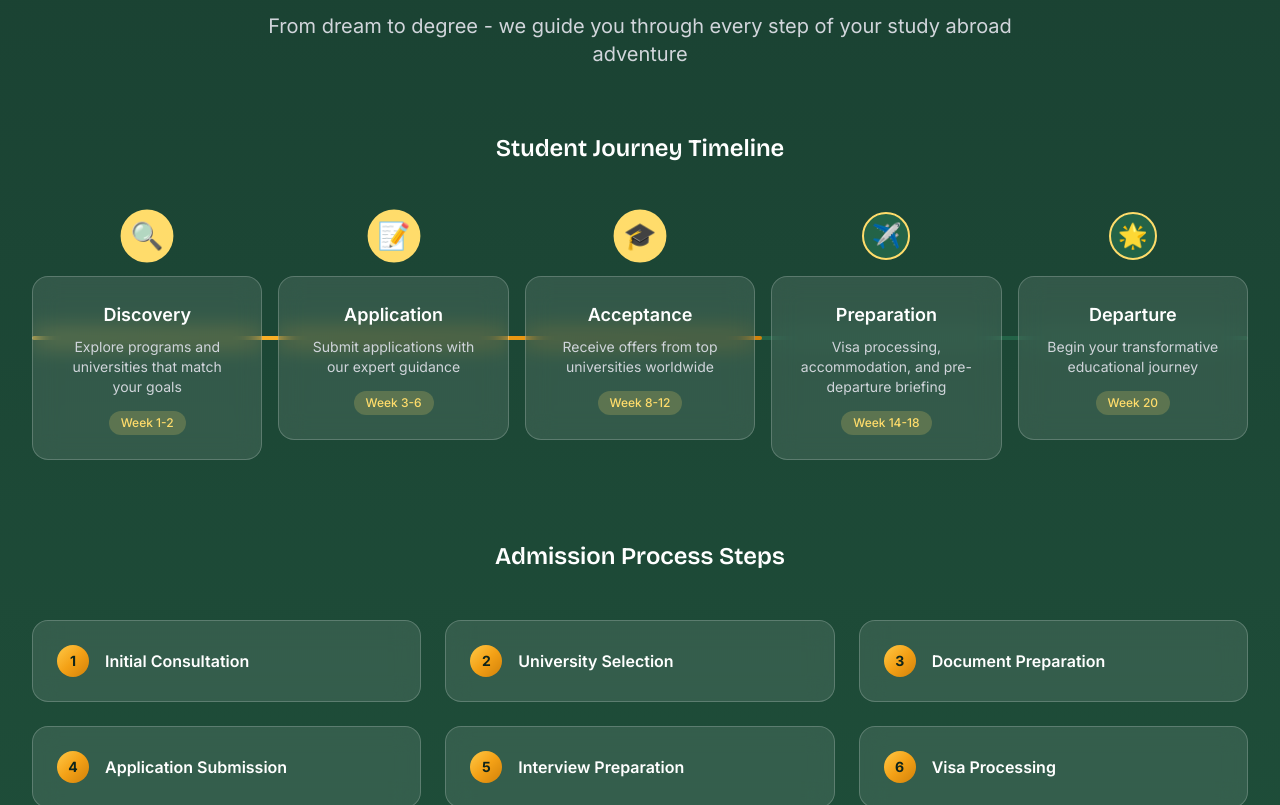
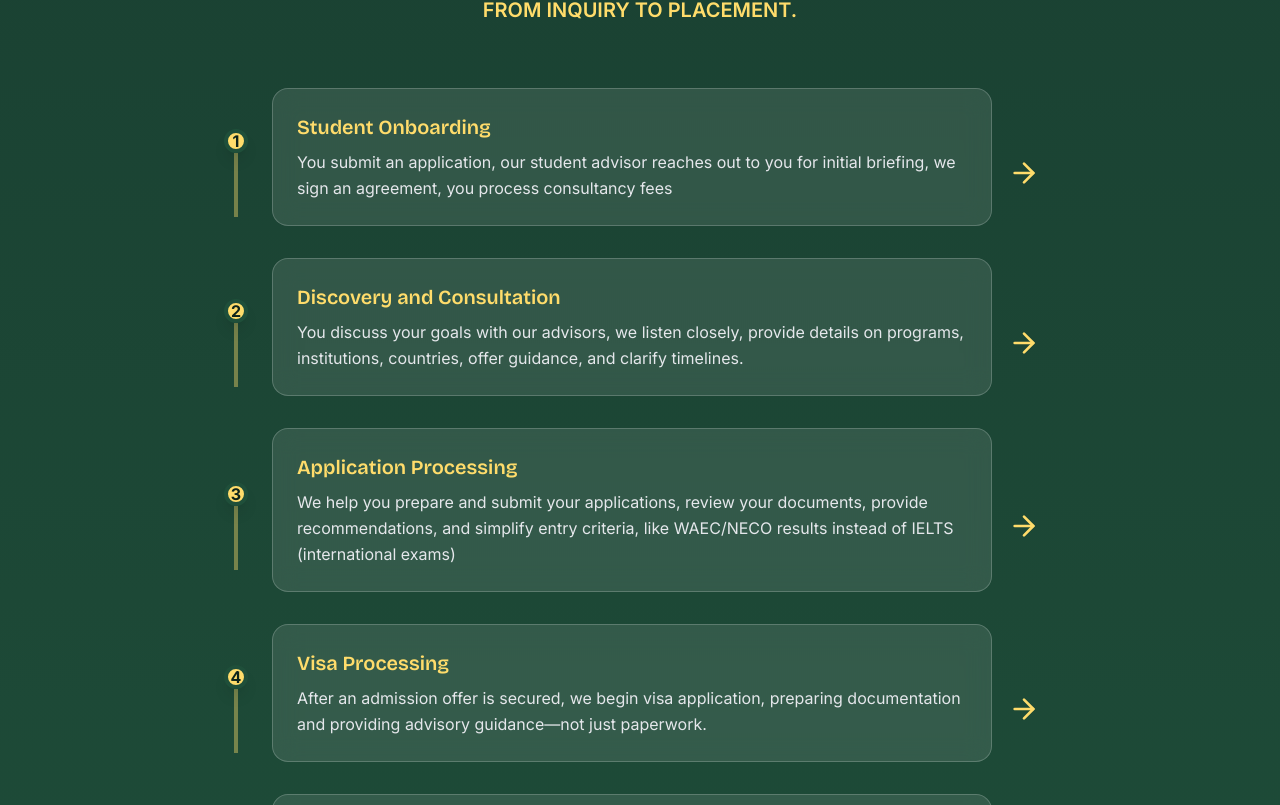
Before and after one commit to Code-Gale/ambitus-edu, a React (Vite) app: page / in a window 1280 px wide. Shown: the part 1715-2520 px from the top of the page. Built offline with nearby package versions, Linux system fonts and the light colour scheme.

Commit message:
:changed timeline to student journey map

```diff
--- a/src/components/JourneySection.tsx
+++ b/src/components/JourneySection.tsx
@@ -1,139 +1,71 @@
+import { ArrowRight } from 'lucide-react';
 
-import { useState, useEffect } from 'react';
+const journeyMap = [
+  {
+    title: 'Student Onboarding',
+    description:
+      'You submit an application, our student advisor reaches out to you for initial briefing, we sign an agreement, you process consultancy fees',
+  },
+  {
+    title: 'Discovery and Consultation',
+    description:
+      'You discuss your goals with our advisors, we listen closely, provide details on programs, institutions, countries, offer guidance, and clarify timelines.',
+  },
+  {
+    title: 'Application Processing',
+    description:
+      'We help you prepare and submit your applications, review your documents, provide recommendations, and simplify entry criteria, like WAEC/NECO results instead of IELTS (international exams)',
+  },
+  {
+    title: 'Visa Processing',
+    description:
+      'After an admission offer is secured, we begin visa application, preparing documentation and providing advisory guidance—not just paperwork.',
+  },
+  {
+    title: 'Pre-Departure Preparation',
+    description:
+      'When it\'s time to transition mentally and practically, we guide travel arrangements, orientation steps, and cultural prep.',
+  },
+  {
+    title: 'Arrival and Integration',
+    description:
+      'Once you begin your academic journey abroad, we stay connected post-arrival and ensure your financial commitments remain manageable.',
+  },
+];
 
 const JourneySection = () => {
-  const [activeStep, setActiveStep] = useState(0);
-
-  const journeySteps = [
-    {
-      title: "Discovery",
-      description: "Explore programs and universities that match your goals",
-      icon: "🔍",
-      duration: "Week 1-2"
-    },
-    {
-      title: "Application",
-      description: "Submit applications with our expert guidance",
-      icon: "📝",
-      duration: "Week 3-6"
-    },
-    {
-      title: "Acceptance",
-      description: "Receive offers from top universities worldwide",
-      icon: "🎓",
-      duration: "Week 8-12"
-    },
-    {
-      title: "Preparation",
-      description: "Visa processing, accommodation, and pre-departure briefing",
-      icon: "✈️",
-      duration: "Week 14-18"
-    },
-    {
-      title: "Departure",
-      description: "Begin your transformative educational journey",
-      icon: "🌟",
-      duration: "Week 20"
-    }
-  ];
-
-  const admissionSteps = [
-    "Initial Consultation",
-    "University Selection",
-    "Document Preparation",
-    "Application Submission",
-    "Interview Preparation",
-    "Visa Processing"
-  ];
-
-  useEffect(() => {
-    const timer = setInterval(() => {
-      setActiveStep((prev) => (prev + 1) % journeySteps.length);
-    }, 3000);
-
-    return () => clearInterval(timer);
-  }, [journeySteps.length]);
-
   return (
     <section id="journey" className="py-20 relative">
       <div className="absolute inset-0 bg-gradient-to-b from-forest-900 to-forest-800"></div>
-
-      <div className="relative z-10 max-w-7xl mx-auto px-4 sm:px-6 lg:px-8">
+      <div className="relative z-10 max-w-4xl mx-auto px-4 sm:px-6 lg:px-8">
         <div className="text-center mb-16 animate-fade-in">
-          <h2 className="section-title">
-            Your <span className="bg-gold-gradient bg-clip-text text-transparent">Journey</span>
+          <h2 className="section-title uppercase tracking-widest mb-2">
+            YOUR JOURNEY MAP.
           </h2>
-          <p className="section-subtitle">
-            From dream to degree - we guide you through every step of your study abroad adventure
+          <p className="section-subtitle font-semibold text-gold-400 mb-8">
+            FROM INQUIRY TO PLACEMENT.
           </p>
         </div>
-
-        {/* Journey Timeline */}
-        <div className="mb-20">
-          <h3 className="text-2xl font-bricolage font-semibold text-center mb-12 text-white">
-            Student Journey Timeline
-          </h3>
-
-          <div className="relative">
-            {/* Timeline Line */}
-            <div className="hidden lg:block absolute top-1/2 left-0 right-0 h-1 bg-forest-700 rounded-full">
-              <div
-                className="h-full bg-gold-gradient rounded-full transition-all duration-1000"
-                style={{ width: `${((activeStep + 1) / journeySteps.length) * 100}%` }}
-              ></div>
+        <div className="flex flex-col gap-0 relative">
+          {journeyMap.map((step, idx) => (
+            <div key={idx} className="flex items-center group">
+              {/* Map line/connector */}
+              <div className="flex flex-col items-center mr-6">
+                <div className={`w-6 h-6 rounded-full flex items-center justify-center font-bold text-forest-950 bg-gold-400 border-4 border-forest-800 shadow-lg z-10`}>{idx + 1}</div>
+                {idx < journeyMap.length - 1 && (
+                  <div className="w-1 h-16 bg-gold-400/40"></div>
+                )}
+              </div>
+              <div className="glass-card bg-wood-grain p-6 rounded-2xl flex-1 mb-8">
+                <h3 className="font-bricolage text-xl font-semibold text-gold-400 mb-2">{step.title}</h3>
+                <p className="text-gray-200 text-base leading-relaxed">{step.description}</p>
+              </div>
+              {idx < journeyMap.length - 1 && (
+                <ArrowRight className="hidden md:block text-gold-400 mx-4 w-8 h-8 animate-float" />
+              )}
             </div>
-
-            {/* Timeline Steps */}
-            <div className="grid grid-cols-1 lg:grid-cols-5 gap-8 lg:gap-4">
-              {journeySteps.map((step, index) => (
-                <div
-                  key={index}
-                  className={`relative text-center animate-fade-in`}
-                  style={{ animationDelay: `${index * 0.2}s` }}
-                >
-                  {/* Step Circle */}
-                  <div className={`timeline-step mx-auto mb-4 ${index <= activeStep ? 'active' : ''}`}>
-                    <span className="text-2xl">{step.icon}</span>
-                  </div>
-
-                  {/* Step Content */}
-                  <div className="glass-card p-6 rounded-2xl bg-wood-grain">
-                    <h4 className="font-semibold text-lg text-white mb-2">{step.title}</h4>
-                    <p className="text-gray-300 text-sm mb-3">{step.description}</p>
-                    <span className="inline-block bg-gold-400/20 text-gold-400 px-3 py-1 rounded-full text-xs font-medium">
-                      {step.duration}
-                    </span>
-                  </div>
-                </div>
-              ))}
-            </div>
-          </div>
+          ))}
         </div>
-
-        {/* Admission Process */}
-        <div className="animate-slide-in-left">
-          <h3 className="text-2xl font-bricolage font-semibold text-center mb-12 text-white">
-            Admission Process Steps
-          </h3>
-
-          <div className="grid grid-cols-1 md:grid-cols-2 lg:grid-cols-3 gap-6">
-            {admissionSteps.map((step, index) => (
-              <div
-                key={index}
-                className="glass-card p-6 rounded-2xl bg-wood-grain hover:scale-105 transition-transform duration-300 cursor-pointer"
-              >
-                <div className="flex items-center space-x-4">
-                  <div className="w-8 h-8 bg-gold-gradient rounded-full flex items-center justify-center text-forest-950 font-bold text-sm">
-                    {index + 1}
-                  </div>
-                  <h4 className="font-semibold text-white">{step}</h4>
-                </div>
-              </div>
-            ))}
-          </div>
-        </div>
-
-        {/* Call to Action */}
         <div className="text-center mt-16">
           <button className="gold-button text-lg">
             Start Your Journey Today
```
